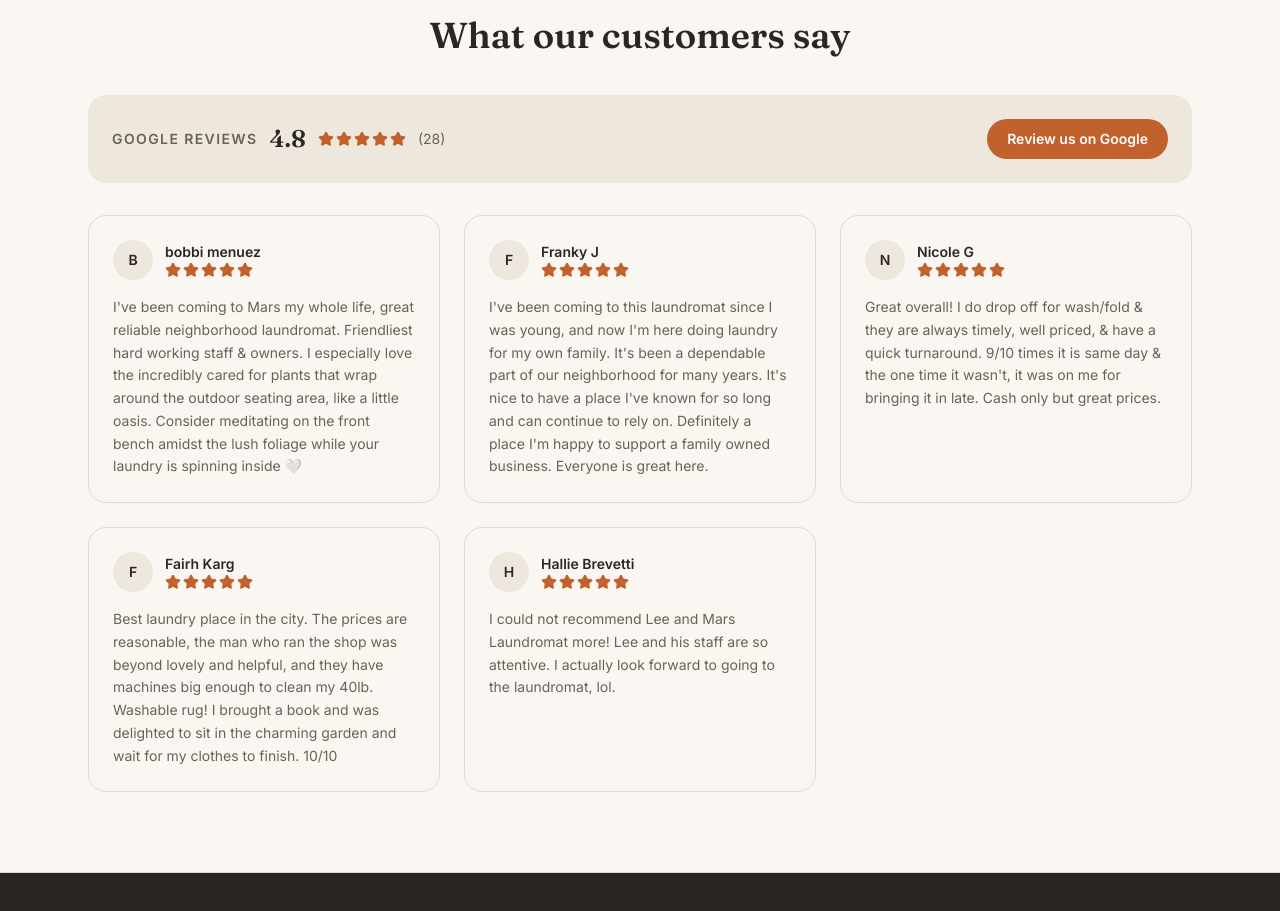
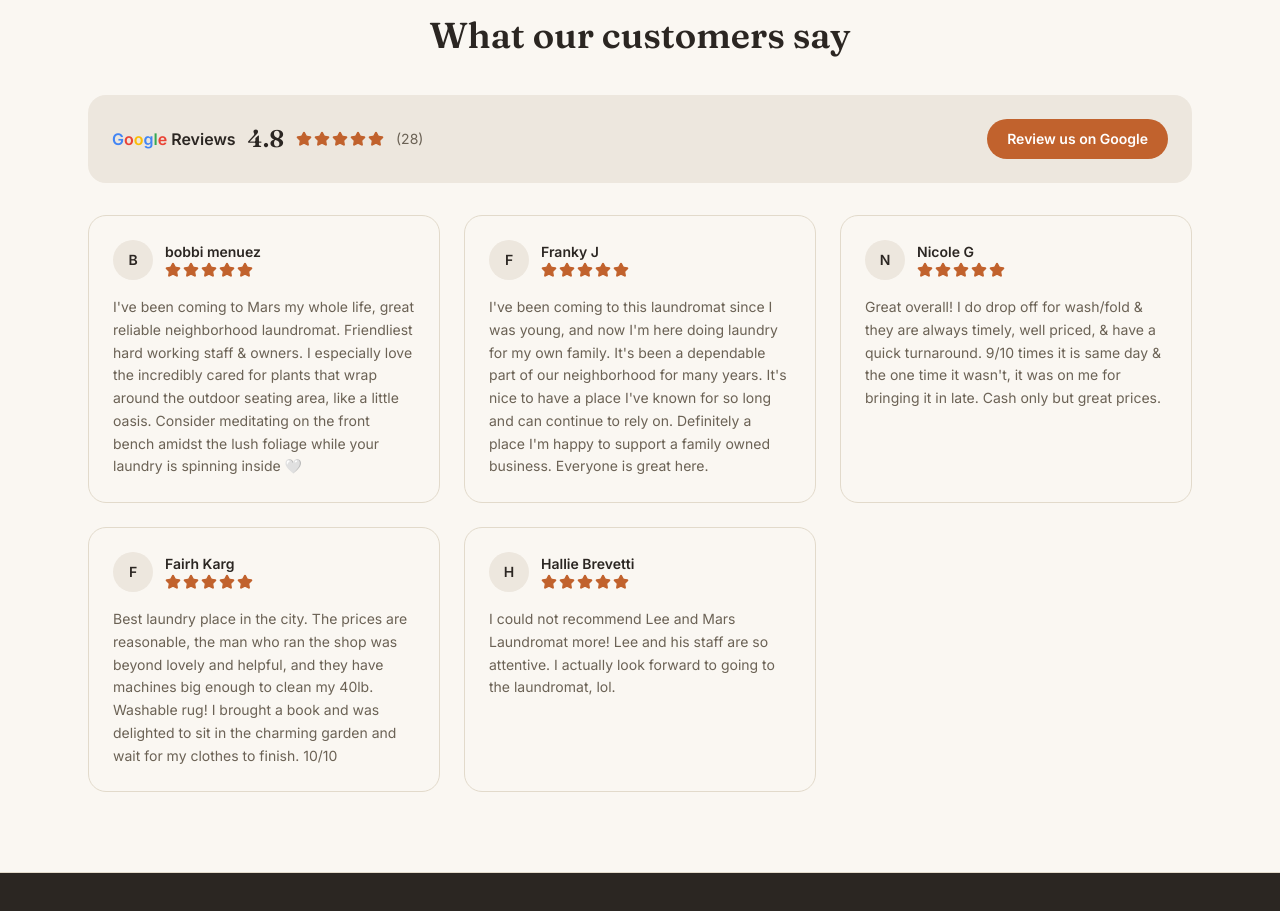
Before and after one commit to tli123-debug/mars-laundromat-website, a Next.js app: page / in a window 1280 px wide. Shown: the part 2680-3591 px from the top of the page. Built offline with nearby package versions, Linux system fonts and the light colour scheme; no server answers.

Commit message:
Color the Google wordmark in the reviews section
Individual letters in Google's actual brand colors instead of generic
muted text, same pattern already used for the WhatsApp button's brand
green (bg-[#25D366]).

```diff
--- a/src/components/home/google-reviews.tsx
+++ b/src/components/home/google-reviews.tsx
@@ -1,5 +1,19 @@
 import { Star } from "lucide-react";
 import { googleReviews } from "@/content/reviews";
+
+function GoogleWordmark() {
+  return (
+    <span className="text-base font-semibold">
+      <span className="text-[#4285F4]">G</span>
+      <span className="text-[#EA4335]">o</span>
+      <span className="text-[#FBBC05]">o</span>
+      <span className="text-[#4285F4]">g</span>
+      <span className="text-[#34A853]">l</span>
+      <span className="text-[#EA4335]">e</span>
+      <span className="text-foreground"> Reviews</span>
+    </span>
+  );
+}
 
 function StarRating({ rating }: { rating: number }) {
   return (
@@ -28,9 +42,7 @@ export function GoogleReviews() {
 
       <div className="mt-10 flex flex-col gap-4 rounded-2xl bg-muted p-6 sm:flex-row sm:items-center sm:justify-between">
         <div className="flex flex-wrap items-center gap-3">
-          <span className="text-sm font-semibold uppercase tracking-widest text-muted-foreground">
-            Google Reviews
-          </span>
+          <GoogleWordmark />
           <span className="font-display text-2xl font-semibold">
             {googleReviews.rating.toFixed(1)}
           </span>
```
